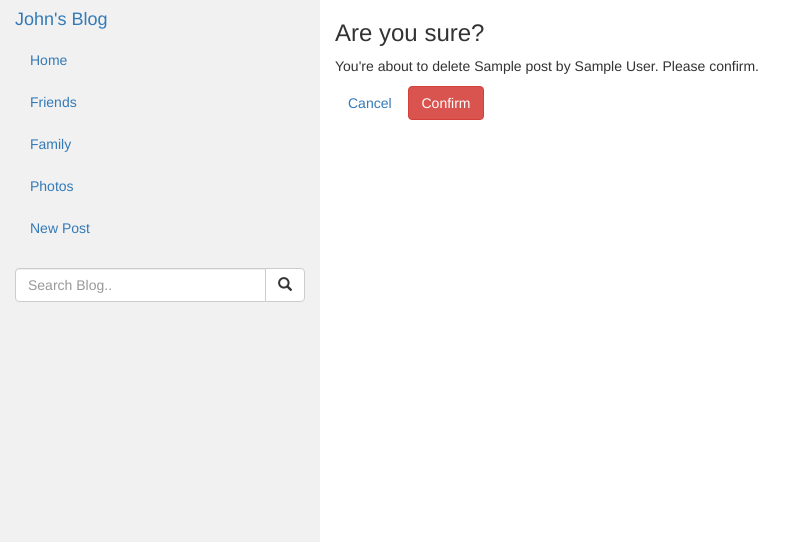
After one commit to roman985475612/Simple-Blog, a Django app: page /post/1/delete/ in a window 1280 px wide. The commit adds this page. Shown: the top 542 px of the page, without its empty margins (0-806 px from the left). Run offline with Django 3.2, Linux system fonts and the light colour scheme; tables that the repository leaves empty hold one stand-in row (values such as "Sample post"); some libraries are stand-ins or nearby versions.

Commit message:
Task 08 complete: added features to delete post

```diff
--- /dev/null
+++ b/blog/templates/blog/post_confirm_delete.html
@@ -0,0 +1,18 @@
+{% extends "blog/base.html" %}
+{% load bootstrap3 %}
+
+{% block title %}{{ post }} Confirm delete?{% endblock %}
+
+{% block content %}
+    <div class="col-sm-9">
+        <h3>Are you sure?</h3>
+        <p>You're about to delete {{ post }}. Please confirm.</p>
+        <form action="" method="post" class="form" role="form">
+            {% csrf_token %}
+            <input class="btn btn-link"
+                   type="button" value="Cancel"
+                   onclick="window.history.go(-1);">
+            <input class="btn btn-danger" type="submit" value="Confirm">
+        </form>
+    </div>
+{% endblock %}
--- a/blog/templates/blog/post_form.html
+++ b/blog/templates/blog/post_form.html
@@ -6,7 +6,7 @@
 {% block content %}
 
     <div class="col-sm-9">
-        <h1>{{ header }}</h1>
+        <h3>{{ header }}</h3>
         <form action="" method="post" class="form" role="form">
             {% csrf_token %}
             {% bootstrap_form form %}
--- a/blog/urls.py
+++ b/blog/urls.py
@@ -10,6 +10,8 @@ urlpatterns = [
     url('^post/(?P<pk>\d+)/comment-add/$',
         views.CommentCreateView.as_view(), name='comment_add'),
     url('^post-add/$', views.PostCreateView.as_view(), name='post_add'),
-    url('^post/(?P<pk>\d+)/post-edit/$', views.PostUpdateView.as_view(),
-        name='post_edit')
+    url('^post/(?P<pk>\d+)/edit/$', views.PostUpdateView.as_view(),
+        name='post_edit'),
+    url('^post/(?P<pk>\d+)/delete/$', views.PostDeleteView.as_view(),
+        name='post_delete'),
 ]
--- a/blog/views.py
+++ b/blog/views.py
@@ -1,6 +1,6 @@
-from django.views.generic import ListView, DetailView, CreateView, UpdateView
+from django.views.generic import ListView, DetailView, CreateView, UpdateView, DeleteView
 from django.shortcuts import redirect, get_object_or_404
-from django.urls import reverse
+from django.urls import reverse, reverse_lazy
 
 from .models import Post, Comment
 from .forms import CommentForm, PostForm
@@ -57,3 +57,8 @@ class PostUpdateView(UpdateView):
         context = super().get_context_data(**kwargs)
         context['header'] = 'Editing a post'
         return context
+
+
+class PostDeleteView(DeleteView):
+    model = Post
+    success_url = reverse_lazy('blog:index')
```
Also changed, not shown: blog/templates/blog/post_detail.html (+3 -5 lines).
